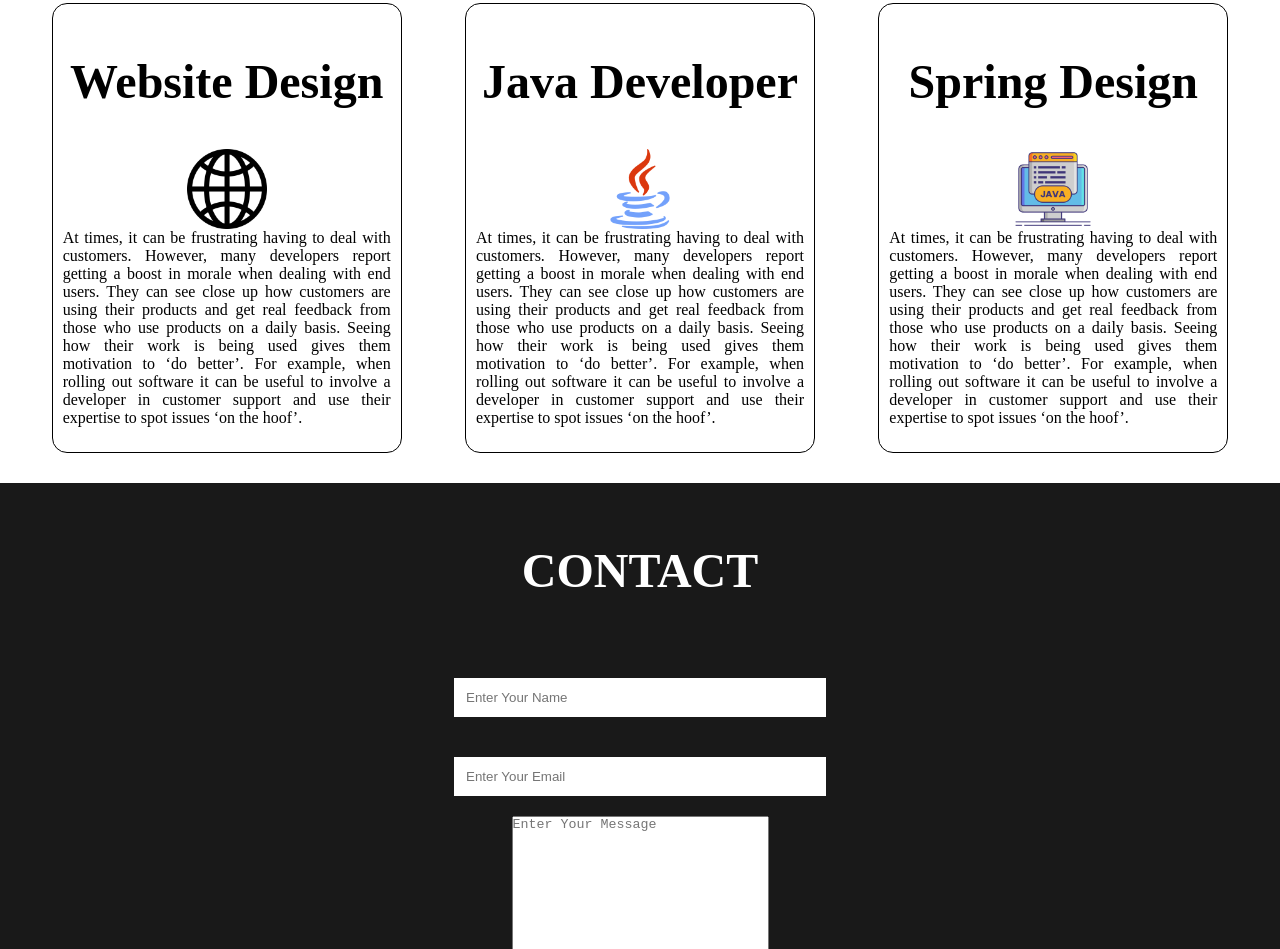
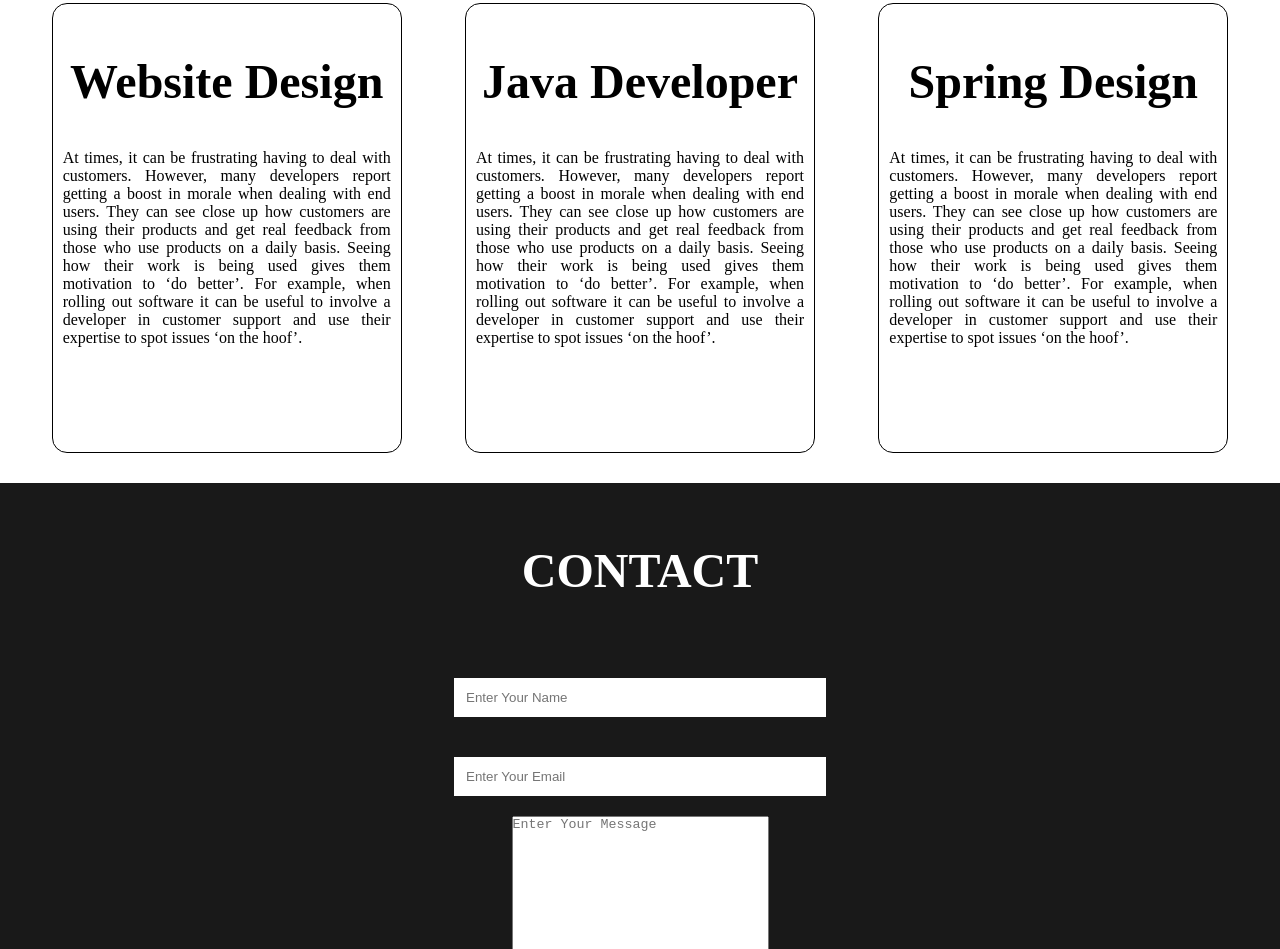
Before and after one commit to HansMbua/Portfoliowebsite, a plain HTML site: page index.html in a window 1280 px wide. Shown: the part 2683-3632 px from the top of the page. Drawn offline with Linux system fonts and the light colour scheme.

Commit message:
newcomit

```diff
--- a/index.html
+++ b/index.html
@@ -88,7 +88,7 @@
          <div class="row">
              <div class="box">
                  <h1 class="headings">Website Design</h1>
-                 <img src="service/globe.png" alt="">
+
                  <p>
                     At times, it can be frustrating having to deal with customers. However, many developers report getting a boost
                      in morale when dealing with end users. They can see close up how customers are using their products and get
@@ -99,7 +99,7 @@
 
              <div class="box">
                 <h1 class="headings">Java Developer</h1>
-                <img src="service/java.png" alt="">
+
                 <p>
                    At times, it can be frustrating having to deal with customers. However, many developers report getting a boost
                     in morale when dealing with end users. They can see close up how customers are using their products and get
@@ -109,7 +109,7 @@
             </div>
             <div class="box">
                 <h1 class="headings">Spring Design</h1>
-                <img src="service/spring.png" alt="">
+
                 <p>
                    At times, it can be frustrating having to deal with customers. However, many developers report getting a boost
                     in morale when dealing with end users. They can see close up how customers are using their products and get
```
